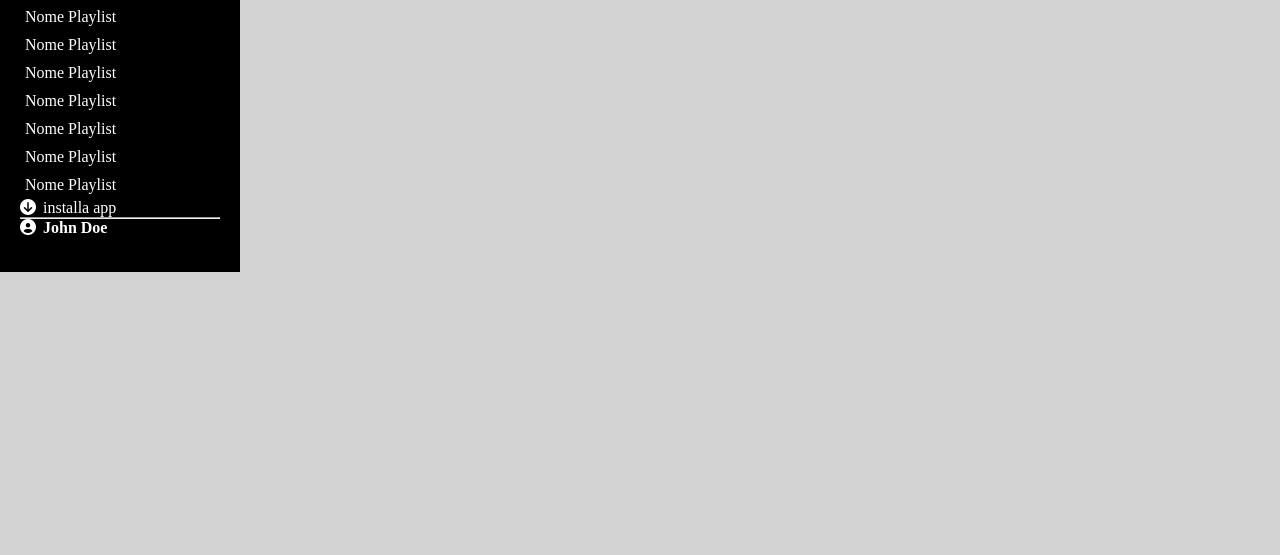
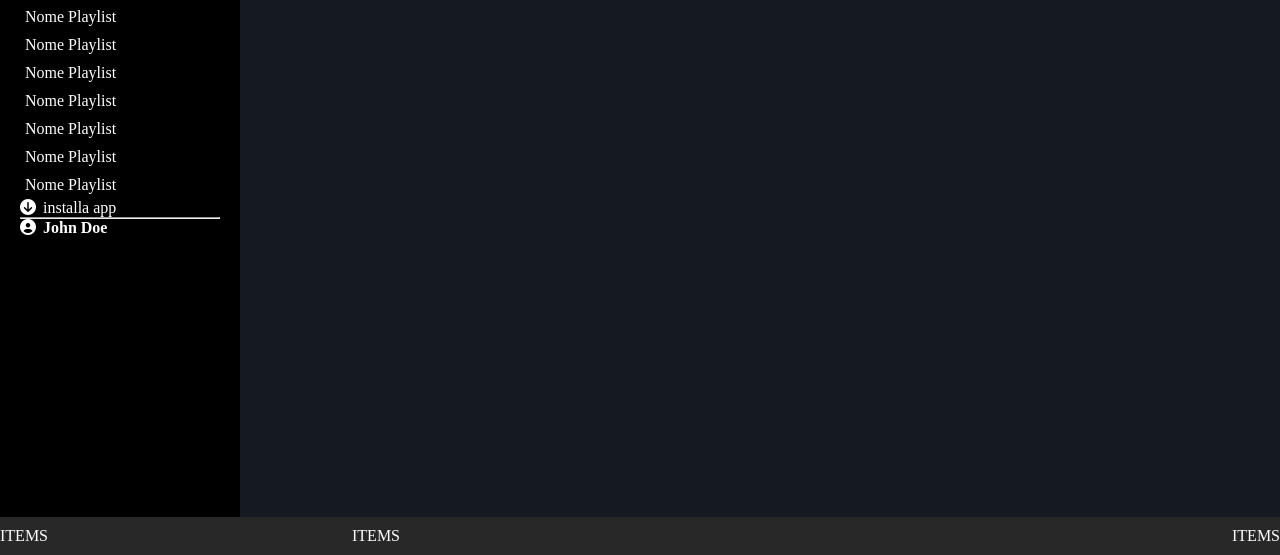
Before and after one commit to klausqama/html-css-spotifyweb, a plain HTML site: page index.html in a window 1280 px wide. Shown: the part 245-800 px from the top of the page. Drawn offline with Linux system fonts and the light colour scheme.

Commit message:
Correzione layout

```diff
--- a/index.html
+++ b/index.html
@@ -7,9 +7,13 @@
     <link rel="stylesheet" href="style.css">
     <script src="https://kit.fontawesome.com/05403e2b87.js" crossorigin="anonymous"></script>
 </head>
-<body>
-    <div class="container">
-        <aside class="sidebar">
+<body class="">
+    <div class="app_wrap">
+        <div class="app_body">
+
+<!--SIDEBAR-->
+
+          <div class="app_sidebar">
             <div class="spotify-logo">
                 <figure>
                     <img src="./img/logo.svg" alt="logo-img">
@@ -38,15 +42,26 @@
                         <hr>
                         <p><strong><i class="fa-solid fa-circle-user"></i>John Doe</strong></p>
                     </div>
+                </nav>
+            </div>
+          </div>
 
-                </nav>
+ <!--CONTENT-->
 
+            <div class="app_content">
+            content
+             </div>
+
+ <!--PLAYER-->
+
+        </div>
+            <aside class="app_player">
+                <div class="track">ITEMS</div>
+                <div class="player">ITEMS</div>
+                <div class="">ITEMS</div>
+            </aside>
 
             </div>
-        </aside>
-
-
-
     </div>
 </body>
 </html>
--- a/style.css
+++ b/style.css
@@ -1,8 +1,20 @@
+:root {
+	--brand-color: #adff2f;
+	--black: #000000;
+	--dark-gray: #282828;
+	--deep-blue: #141922;
+	--white: #ffffff;
+	--sidebar-width: 230px;
+}
+
 * {
     box-sizing: border-box;
     margin: 0;
     padding: 0;
 }
+body {
+	background-color: var(--deep-blue);
+	color: white;}
 
 /*reset rules*/
 
@@ -32,21 +44,35 @@ hr{
 
 /*layout*/
 
-body{
-    display: flex;
-    flex-direction: column;
-    width: 100%;
-    background-color: lightgrey;
+.app_wrap{
+    height: 100vh;
+	display: flex;
+	flex-direction: column;
+}
+.app_body{
+    flex-grow: 1;
+	display: flex;
+}
+.app_player{
+  background-color: var(--dark-gray);
+  display: flex;
+  justify-content: space-between;
+  align-items: center;
+  padding: 10px 0px;
 }
 
+.app_content{
+    flex-grow: 1;
+}
 /*sidebar*/
 
-.sidebar{
+.app_sidebar{
     width: 240px;
     background-color: black;
     padding: 20px;
     display: flex;
     flex-direction: column;
+    flex-shrink: 0;
 
 }
 .first-menu{
@@ -56,3 +82,7 @@ body{
 .list-item li{
     padding: 5px;
 }
+/*PLAYER*/
+.app_player .player{
+    width: 45%;
+}
```
